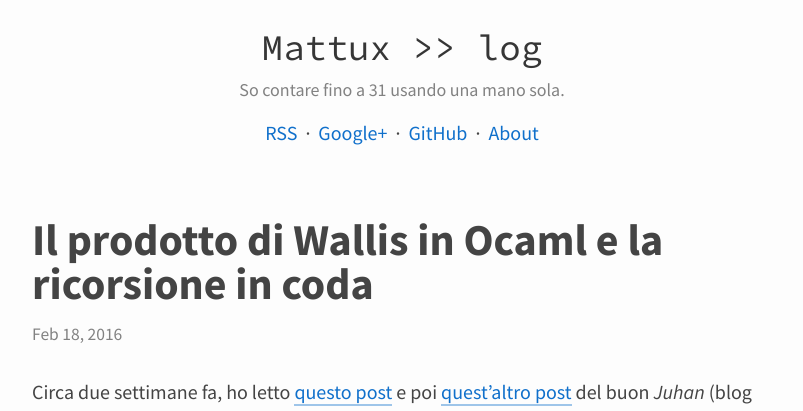
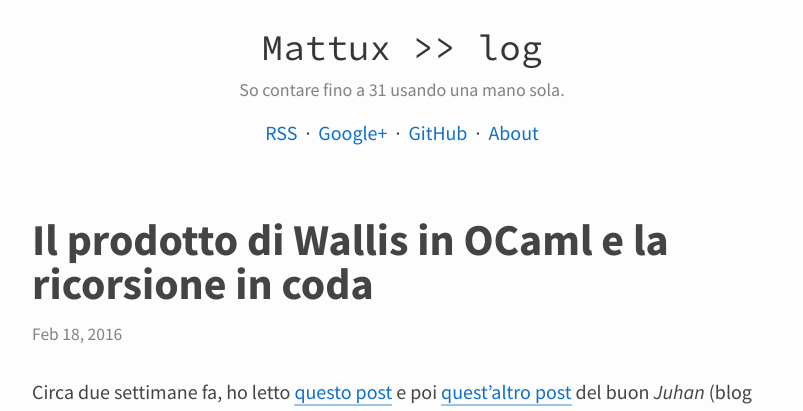
Before and after one commit to mattux/mattux.github.io, a Jekyll site: the page built from _posts/2016-02-18-wallis-ocaml.md, in a window 1280 px wide and 900 px high. Shown: the top 411 px of the window, without its empty margins (238-1041 px from the left). Built offline with Jekyll 4.4.1, drawn with Linux system fonts in a browser that asks for light colours; formulas are drawn with MathJax 3; comment, search, counter and statistics services are not loaded.

```diff
--- a/_posts/2016-02-18-wallis-ocaml.md
+++ b/_posts/2016-02-18-wallis-ocaml.md
@@ -1,7 +1,7 @@
 ---
 layout: post
 published: true
-title: Il prodotto di Wallis in Ocaml e la ricorsione in coda
+title: Il prodotto di Wallis in OCaml e la ricorsione in coda
 comments: true
 tags:
 - ocaml
```
